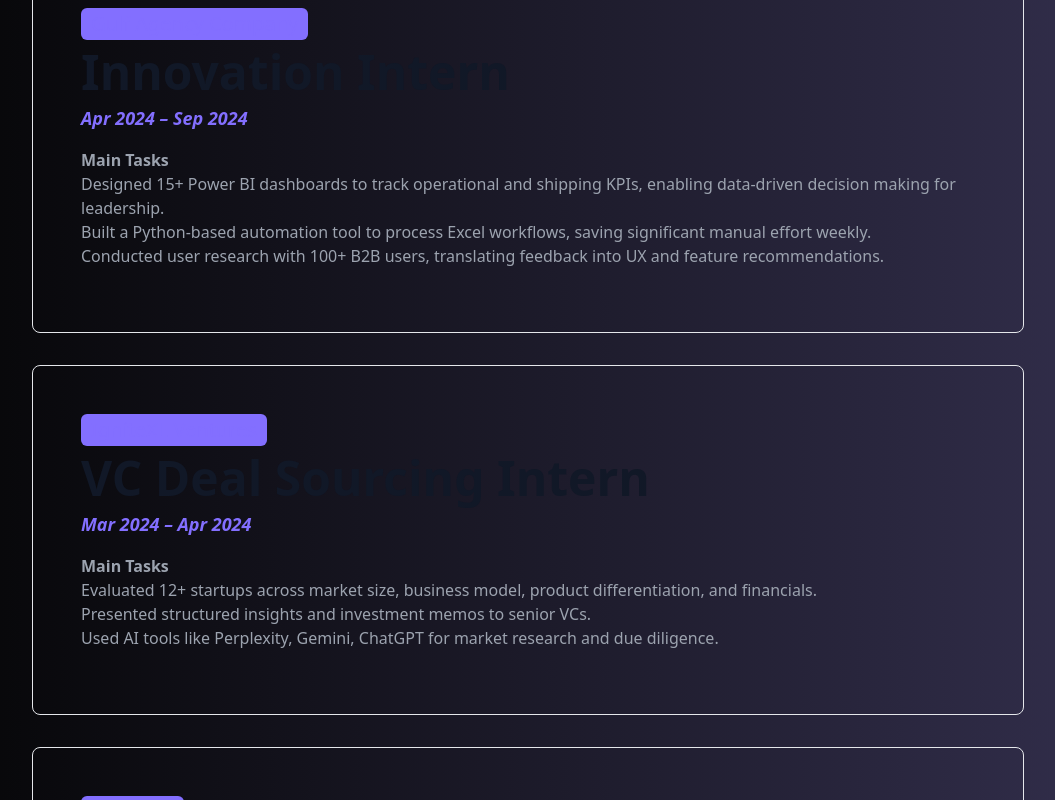
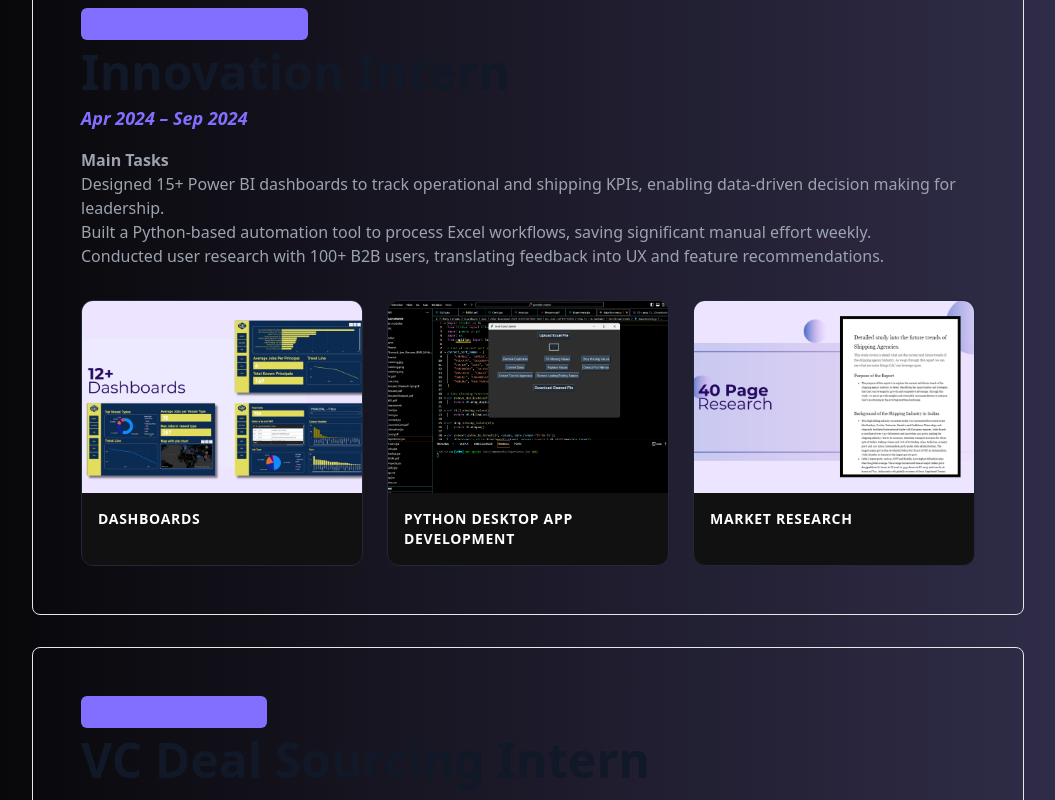
Before and after one commit to dhanush-iyer20/portfolio, a React (Vite) app: page / in a window 1280 px wide. Shown: the part 1101-1901 px from the top of the page, without its empty margins (112-1167 px from the left). Built offline with nearby package versions, Linux system fonts and the light colour scheme.

Commit message:
Restore images to experience section

```diff
--- a/src/Components/Experience.jsx
+++ b/src/Components/Experience.jsx
@@ -130,6 +130,24 @@
                 <p key={idx}>{line}</p>
               ))}
             </div>
+
+            {/* Restored Images Grid */}
+            {experience.links && (
+              <div className="grid grid-cols-1 sm:grid-cols-2 lg:grid-cols-3 gap-6 mt-8">
+                {experience.links.map((link, idx) => (
+                  <div key={idx} className="group relative overflow-hidden rounded-xl border border-gray-800 bg-[#111]">
+                    <img
+                      src={link.imgSrc}
+                      alt={link.title}
+                      className="w-full h-48 object-cover transition-transform duration-500 group-hover:scale-110"
+                    />
+                    <div className="p-4">
+                      <h4 className="text-white font-bold text-sm uppercase tracking-wider">{link.title}</h4>
+                    </div>
+                  </div>
+                ))}
+              </div>
+            )}
           </div>
         ))}
       </div>
```
